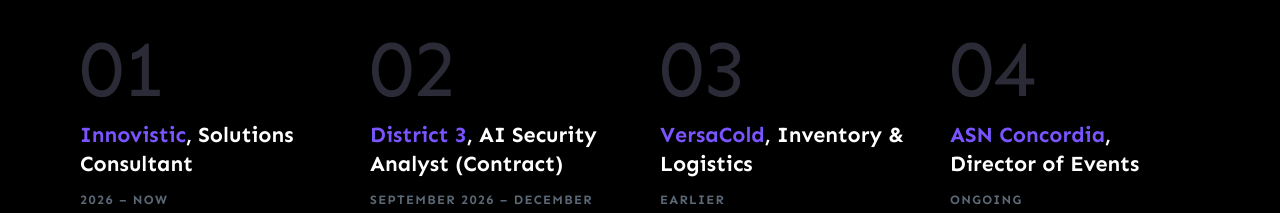
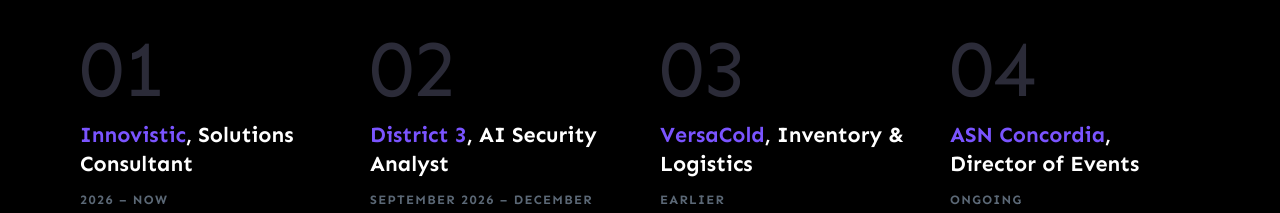
Before and after one commit to HasanA883/portfolio, a plain HTML site: page index.html in a window 1280 px wide. Shown: the part 1220-1433 px from the top of the page. Drawn offline with Linux system fonts and the light colour scheme.

Commit message:
Remove '(Contract)' from District 3 title
Co-Authored-By: Claude Opus 5.5 <noreply@anthropic.com>
Claude-Session: https://claude.ai/code/session_012vUKiPaJQ23dP9PazcCqxA

```diff
--- a/index.html
+++ b/index.html
@@ -207,7 +207,7 @@ footer{background:var(--navy);padding-block:40px}
         </li>
         <li>
           <span class="num">02</span>
-          <h3><span>District 3</span>, AI Security Analyst (Contract)</h3>
+          <h3><span>District 3</span>, AI Security Analyst</h3>
           <span class="yr">September 2026 – December 2026</span>
           <p class="org-line">District 3 Innovation Centre, Concordia University, in partnership with Centres Relier · Montréal, QC</p>
           <ul class="exp-points">
```
